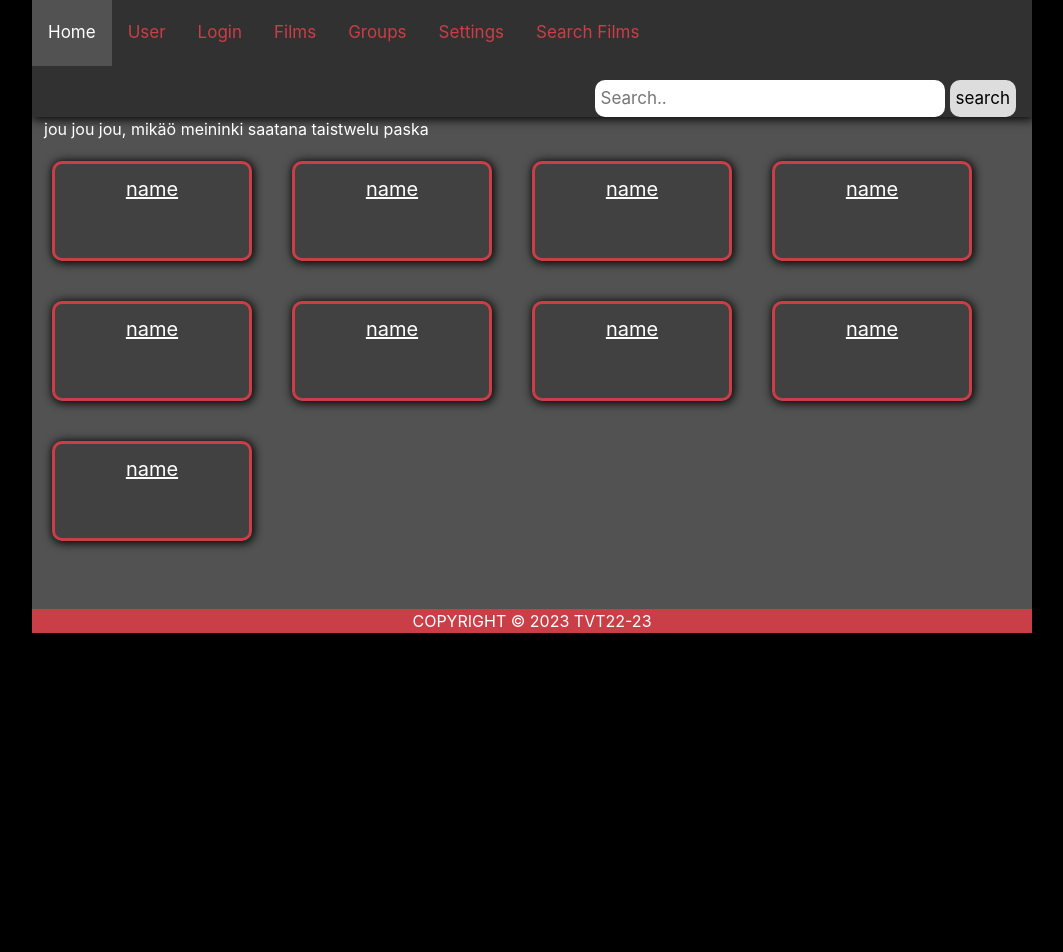
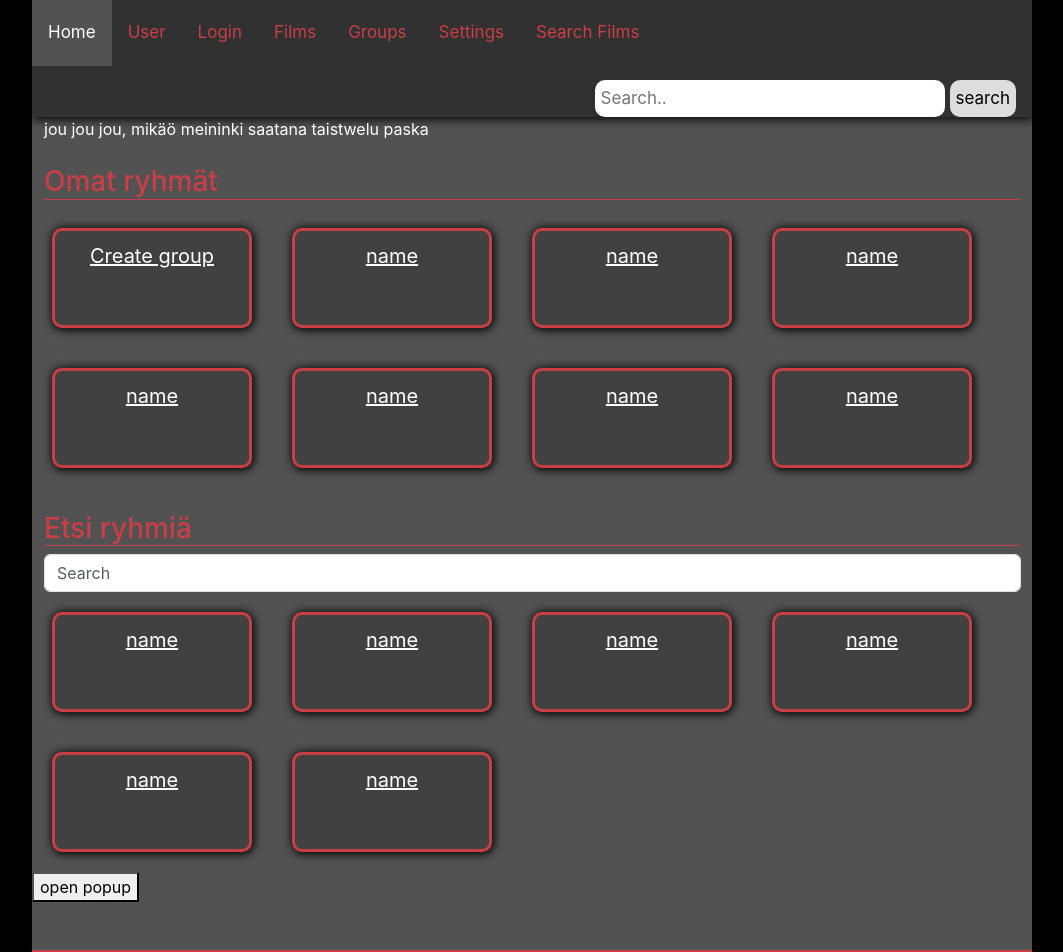
Before and after one commit to TVT22-23/WebbikehitysProjekti, a React (Create React App) app in the folder react/: page /groups in a window 1280 px wide. Shown: the top 952 px of the page, without its empty margins (108-1171 px from the left). Before the commit the page ends 800 px from the top, so only its background shows below. Built offline with nearby package versions, Linux system fonts and the light colour scheme.

Commit message:
sain viimein tän popup sivun toimimaan
vittu mikä työmää, nyt voi viimein alkaa tekee sitä mitä olis pitänykki

```diff
--- a/react/package.json
+++ b/react/package.json
@@ -12,6 +12,7 @@
     "react-bootstrap": "^2.9.1",
     "react-dom": "^18.2.0",
     "react-scripts": "^5.0.1",
+    "reactjs-popup": "^2.0.6",
     "web-vitals": "^2.1.4"
   },
   "scripts": {
--- a/react/src/App.css
+++ b/react/src/App.css
@@ -248,3 +248,29 @@ textarea {
   box-shadow: 1px 1px 10px 1px black;
   margin: 20px;
 }
+
+.popup{
+  position: fixed;
+  top: 0;
+  left: 0;
+  width: 100%;
+  height: 100vh;
+  background-color: #525252;
+  display: flex;
+  justify-content: center;
+  align-items: center;
+}
+
+.popup-inner{
+  position: relative;
+  padding: 32px;
+  width: 100%;
+  max-width: 640px;
+  background-color: #313131;
+}
+
+.popup-inner{
+  position: absolute;
+  top: 16px;
+  right: 16px;
+}
--- a/react/src/components/Groups.js
+++ b/react/src/components/Groups.js
@@ -1,20 +1,30 @@
 import { useParams } from "react-router-dom";
 import { Col, Container, Image, Row, Form, Card } from 'react-bootstrap';
 import { GroupName } from "./Group"
+import { useState } from "react";
+import {Popup} from "./Popup"
 
 function Groups(){
+    const [buttonPopup, setButtonPopup] = useState(false);
     return(
         <div>
         <Container>
             jou jou jou, mikäö meininki
             saatana taistwelu paska
+            <h3 className="mt-4" style={{ color: '#CA3e47', borderBottom: '1px solid #CA3E47' }}>Omat ryhmät</h3>
           <Row>
             <OwnGroupGrid />
           </Row>
+          <h3 className="mt-4" style={{ color: '#CA3e47', borderBottom: '1px solid #CA3E47' }}>Etsi ryhmiä</h3>
           <Row>
             <FindGroups />
           </Row>
         </Container>
+        <button onClick={() => setButtonPopup(true)}>open popup</button>
+
+        <Popup trigger={buttonPopup} setTrigger={setButtonPopup}>
+            <h3>my popup</h3>
+        </Popup>
         </div>
     )
 }
@@ -24,6 +34,7 @@ function OwnGroupGrid(){
     return(
         <div>
             <Row>
+              <a href="" class= "groupBox"> Create group </a>
               <a href="group" class= "groupBox"> {groupID} </a>
               <a href="group" class= "groupBox"> {groupID} </a>
               <a href="group" class= "groupBox"> {groupID} </a>
@@ -31,8 +42,6 @@ function OwnGroupGrid(){
               <a href="group" class= "groupBox"> {groupID} </a>
               <a href="group" class= "groupBox"> {groupID} </a>
               <a href="group" class= "groupBox"> {groupID} </a>
-              <a href="group" class= "groupBox"> {groupID} </a>
-
             </Row>
         </div>
     )
@@ -43,7 +52,19 @@ function FindGroups() {
     return(
         <div>
             <Row>
+            <div class="input-group rounded">
+              <input type="search" class="form-control rounded w-25" placeholder="Search" aria-label="Search" aria-describedby="search-addon" />
+                <span id="search-addon">
+                <i class="fas fa-search"></i>
+                </span>
+            </div>
               <a href="group" class= "groupBox">{groupID}</a>
+              <a href="group" class= "groupBox">{groupID}</a>
+              <a href="group" class= "groupBox">{groupID}</a>
+              <a href="group" class= "groupBox">{groupID}</a>
+              <a href="group" class= "groupBox">{groupID}</a>
+              <a href="group" class= "groupBox">{groupID}</a>
+
             </Row>
         </div>
     )
--- /dev/null
+++ b/react/src/components/Popup.js
@@ -0,0 +1,14 @@
+import React from "react";
+
+function Popup(props){
+    return(props.trigger) ? (
+        <div className="popup">
+            <div className="popup-inner">
+                <button className="close-btn" onClick={() => props.setTrigger(false)}>close</button>
+                { props.children }
+            </div>
+        </div>
+    ) : "";
+}
+
+export {Popup}
```
Also changed, not shown: 1 other file (tests, documents, lock files or other folders).
